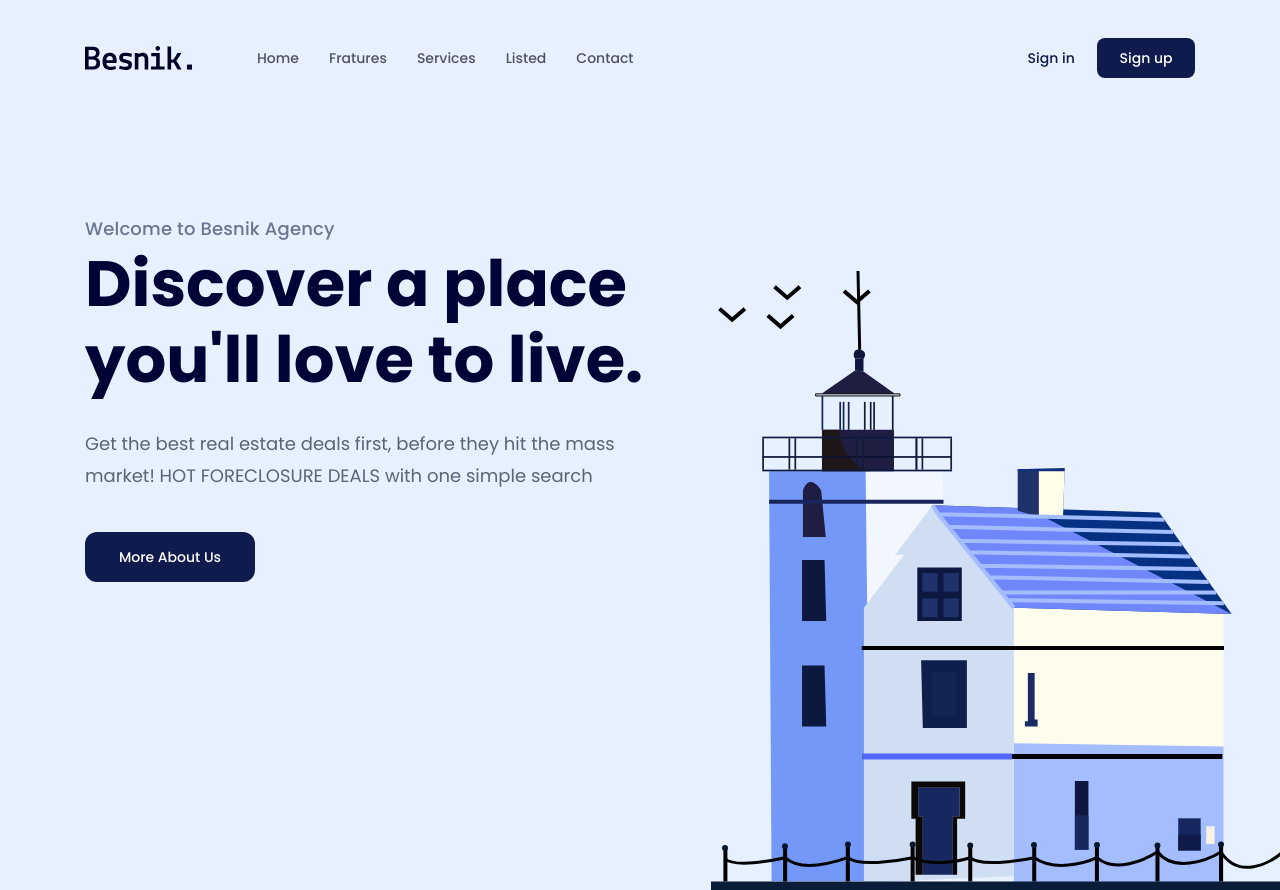
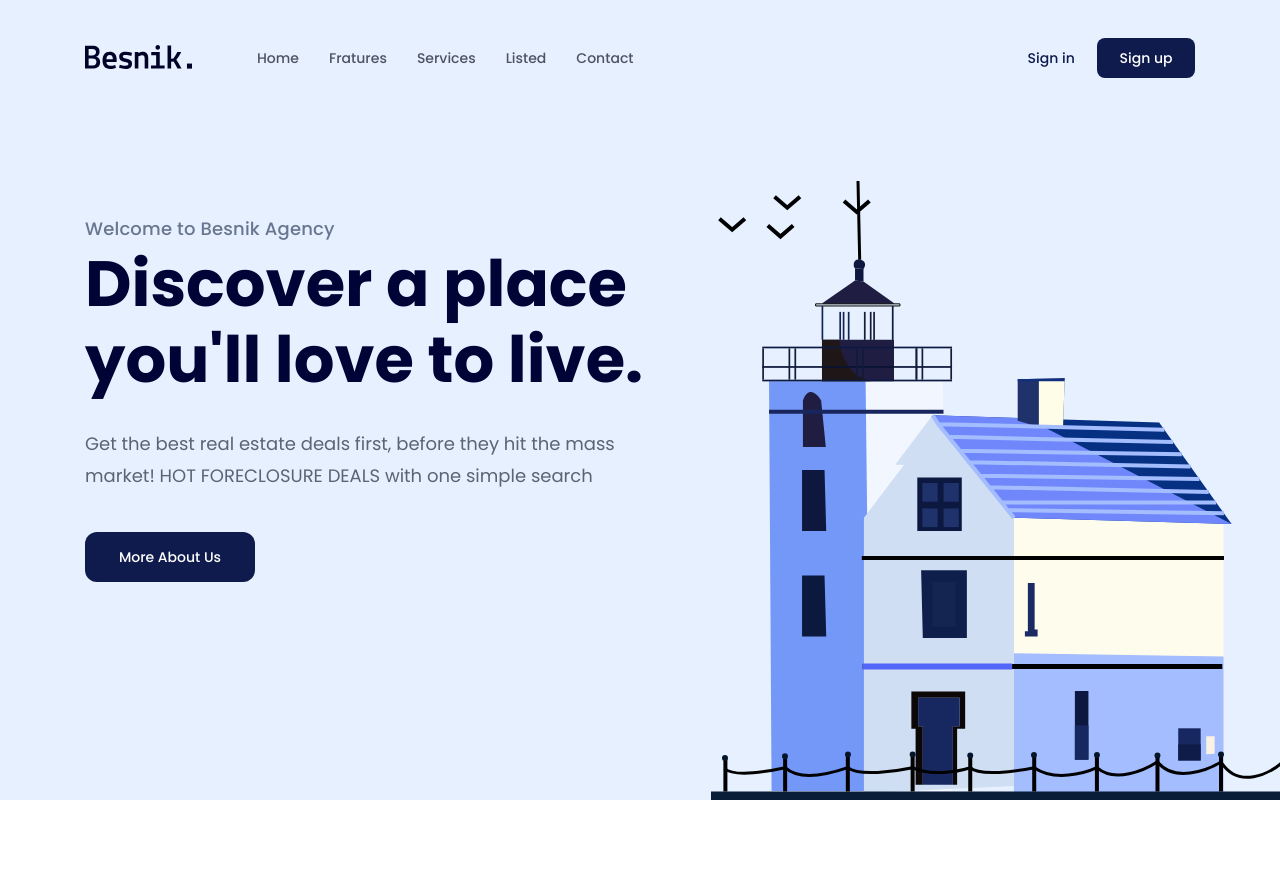
Before and after one commit to MiHiii/f8-1st-project, a plain HTML site: page index.html in a window 1280 px wide. Shown: the top 890 px of the page. Drawn offline with Linux system fonts and the light colour scheme.

Commit message:
Fix bug phần Logo

```diff
--- a/assets/css/styles.css
+++ b/assets/css/styles.css
@@ -64,7 +64,7 @@ a {
     display: flex;
     flex-direction: column;
     background: #e6f0ff;
-    height: 100vh;
+    height: calc(100vh - 90px);
 }
 
 .navbar {
--- a/index.html
+++ b/index.html
@@ -32,7 +32,9 @@
                     <!-- Navbar -->
                     <nav class="navbar">
                         <!-- logo -->
-                        <img src="./assets/img/logo.svg" alt="Besnik." />
+                        <a href="/"
+                            ><img src="./assets/img/logo.svg" alt="Besnik."
+                        /></a>
                         <!-- navigation -->
                         <ul>
                             <li><a href="#!">Home</a></li>
```
